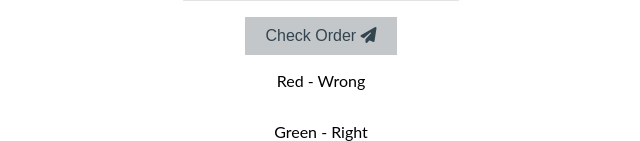
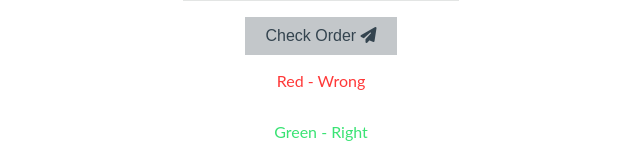
Before and after one commit to kalig0/draganddrop, a PHP site: page / in a window 1280 px wide. Shown: the part 759-900 px from the top of the page, without its empty margins (319-959 px from the left). Run offline with PHP 8.4, Linux system fonts and the light colour scheme; some libraries are stand-ins or nearby versions.

Commit message:
updated style.css

```diff
--- a/style.css
+++ b/style.css
@@ -64,6 +64,14 @@ body {
     color: #ff3838;
 }
 
+.wrong {
+    color: #ff3838;
+}
+
+.right {
+    color: #3ae374;
+}
+
 .draggable {
     cursor: pointer;
     display: flex;
```
